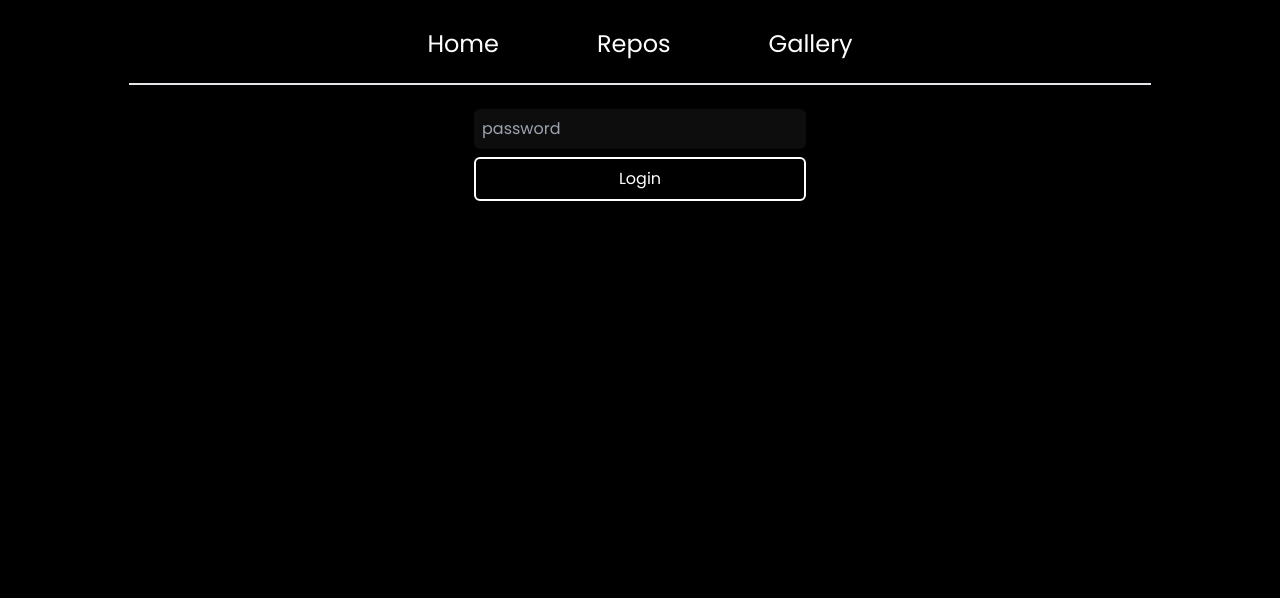
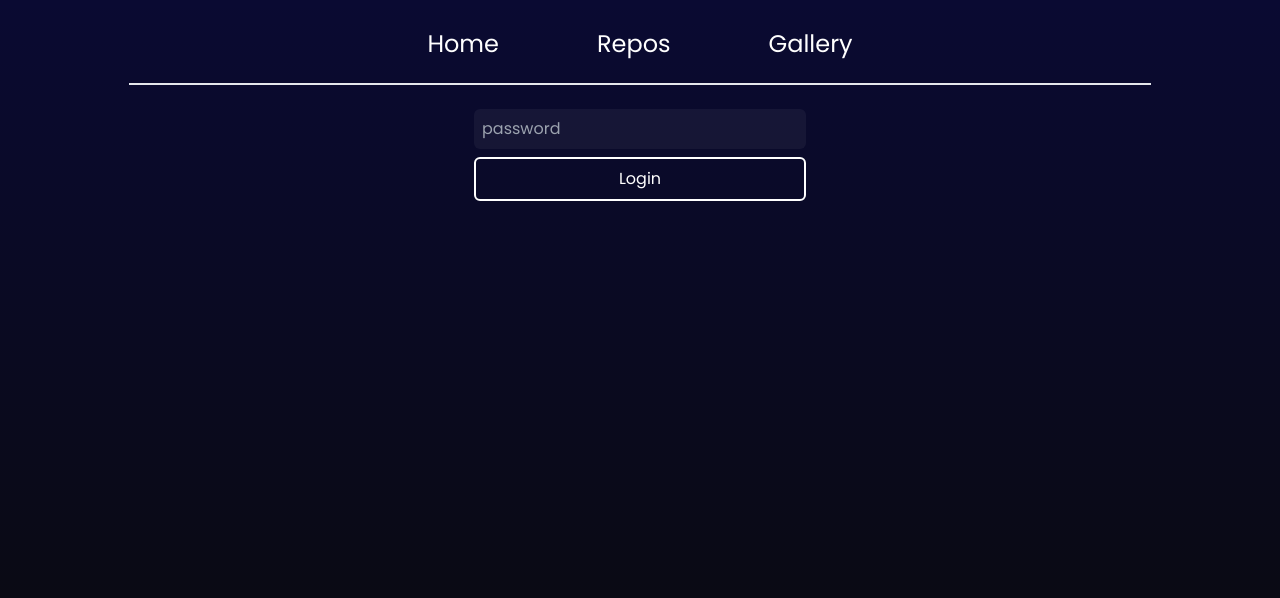
Before and after one commit to sleepingzzs/myWebsite, a Next.js app: page /admin in a window 1280 px wide. Shown: the top 598 px of the page. Built offline with nearby package versions, Linux system fonts and the light colour scheme; no server answers.

Commit message:
Theme and anilist link

```diff
--- a/app/globals.css
+++ b/app/globals.css
@@ -4,10 +4,9 @@
 
 :root {
 	--foreground-rgb: 255, 255, 255;
-	--background-start-rgb: 0, 0, 0;
-	--background-end-rgb: 0, 0, 0;
+	--background-start-rgb: 10, 10, 50;
+	--background-end-rgb: 10, 10, 10;
 }
-
 body {
 	color: rgb(var(--foreground-rgb));
 	background: linear-gradient(
@@ -16,6 +15,10 @@ body {
 			rgb(var(--background-end-rgb))
 		)
 		rgb(var(--background-start-rgb));
+	background-repeat: no-repeat;
+	background-position: center center;
+	background-attachment: fixed;
+	background-size: cover;
 }
 
 * {
--- a/app/page.js
+++ b/app/page.js
@@ -2,6 +2,7 @@
 import Image from "next/image";
 import { TypeAnimation } from "react-type-animation";
 import { FaGithub, FaSpotify, FaSteam, FaDiscord } from "react-icons/fa";
+import { SiAnilist } from "react-icons/si";
 import Link from "next/link";
 import { db } from "@/utils/firebase";
 import { useEffect, useState } from "react";
@@ -152,6 +153,11 @@ export default function Home() {
 									<FaSteam className='fill-black' />
 								</li>
 							</Link>
+							<Link href='https://anilist.co/user/sleepingzzs/'>
+								<li className='flex flex-row gap-2 rounded-md bg-white p-1 opacity-60 hover:opacity-100'>
+									<SiAnilist className='fill-black'></SiAnilist>
+								</li>
+							</Link>
 						</ul>
 					</div>
 				</div>
--- a/components/Navbar.jsx
+++ b/components/Navbar.jsx
@@ -18,6 +18,9 @@ export default function Nav() {
 		<nav className='max-w-5xl mx-auto'>
 			<div className='py-5 cursor-default border-b-2'>
 				<ul className='flex flex-row justify-between mx-5'>
+					<li className='text-[24px] px-2 bg-white text-black rounded-md hidden small:block '>
+						{path.charAt(1).toUpperCase() + path.slice(2)}
+					</li>
 					<li>
 						<button
 							onClick={() => {
@@ -32,9 +35,6 @@ export default function Nav() {
 								<IoMdClose className='text-[38px]'></IoMdClose>
 							)}
 						</button>
-					</li>
-					<li className='text-[24px] px-2 bg-white text-black rounded-md hidden small:block '>
-						{path.charAt(1).toUpperCase() + path.slice(2)}
 					</li>
 				</ul>
 				<ul className='flex flex-row justify-center gap-20 text-[24px] small:hidden'>
```
Also changed, not shown: app/quiz/page.jsx (added).
